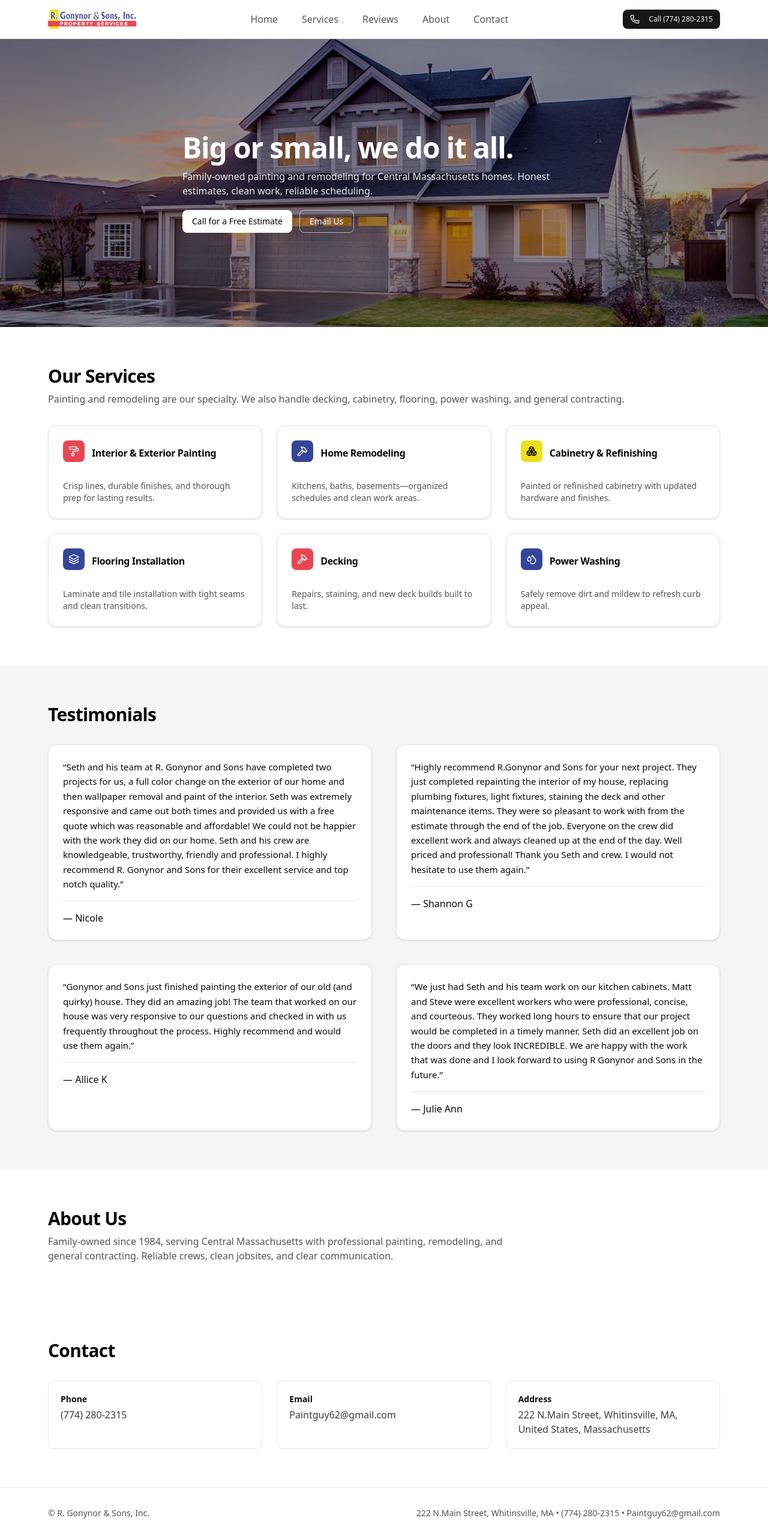
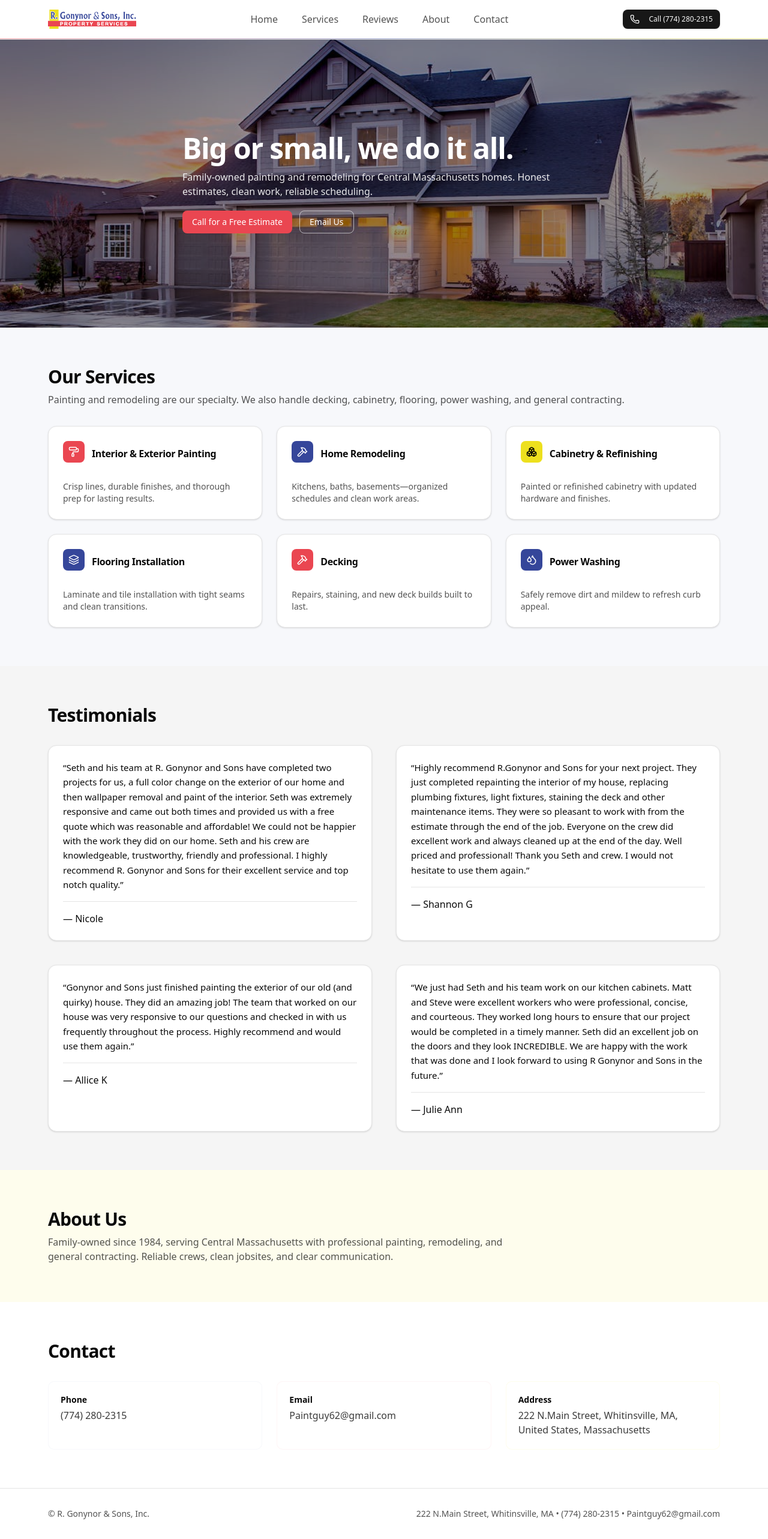
Before and after one commit to JCWoodworker/rgs-property-service, a React (Vite) app: page / in a window 1280 px wide. Shown: the whole page at 60% size. Built offline with nearby package versions, Linux system fonts and the light colour scheme; what @radix-ui/themes would draw is missing.

Commit message:
added more branded coloring

```diff
--- a/src/App.tsx
+++ b/src/App.tsx
@@ -30,6 +30,10 @@ import {
 const BRAND_RED = "#ea4651"
 const BRAND_BLUE = "#35469a"
 const BRAND_YELLOW = "#ede01e"
+// Subtle tints
+const TINT_BLUE = "rgba(53, 70, 154, 0.04)"
+const TINT_RED = "rgba(234, 70, 81, 0.05)"
+const TINT_YELLOW = "rgba(237, 224, 30, 0.08)"
 
 function serviceStyleFor(id?: string): React.CSSProperties {
 	switch (id) {
@@ -142,6 +146,14 @@ function Layout({ children }: { children: React.ReactNode }) {
 						</a>
 					</Button>
 				</div>
+				{/* Subtle brand gradient bar */}
+				<div
+					className="h-px w-full"
+					style={{
+						background: `linear-gradient(90deg, ${BRAND_RED}, ${BRAND_BLUE}, ${BRAND_YELLOW})`,
+						opacity: 0.5,
+					}}
+				/>
 			</header>
 			<main className="flex-1">{children}</main>
 			<footer className="border-t">
@@ -181,13 +193,14 @@ function HomePage() {
 						<div className="mt-5 flex gap-3">
 							<a
 								href="tel:+17742802315"
-								className="inline-flex items-center rounded-md bg-white text-black px-4 py-2 text-sm font-medium"
+								className="inline-flex items-center rounded-md text-white px-4 py-2 text-sm font-medium hover:opacity-90"
+								style={{ backgroundColor: BRAND_RED }}
 							>
 								Call for a Free Estimate
 							</a>
 							<a
 								href="mailto:Paintguy62@gmail.com"
-								className="inline-flex items-center rounded-md border border-white/60 text-white px-4 py-2 text-sm font-medium"
+								className="inline-flex items-center rounded-md border text-white px-4 py-2 text-sm font-medium border-white/60 hover:bg-white/10"
 							>
 								Email Us
 							</a>
@@ -196,7 +209,11 @@ function HomePage() {
 				</div>
 			</section>
 
-			<section id="services" className="py-16">
+			<section
+				id="services"
+				className="py-16"
+				style={{ backgroundColor: TINT_BLUE }}
+			>
 				<div className="mx-auto max-w-6xl px-4">
 					<h2 className="text-2xl md:text-3xl font-semibold tracking-tight">
 						Our Services
@@ -231,7 +248,11 @@ function HomePage() {
 				</div>
 			</section>
 
-			<section id="about" className="py-16">
+			<section
+				id="about"
+				className="py-16"
+				style={{ backgroundColor: TINT_YELLOW }}
+			>
 				<div className="mx-auto max-w-6xl px-4">
 					<h2 className="text-2xl md:text-3xl font-semibold tracking-tight">
 						About Us
@@ -254,15 +275,18 @@ function HomePage() {
 							label="Phone"
 							value="(774) 280-2315"
 							href="tel:+17742802315"
+							tint={TINT_BLUE}
 						/>
 						<ContactCard
 							label="Email"
 							value="Paintguy62@gmail.com"
 							href="mailto:Paintguy62@gmail.com"
+							tint={TINT_RED}
 						/>
 						<ContactCard
 							label="Address"
 							value="222 N.Main Street, Whitinsville, MA, United States, Massachusetts"
+							tint={TINT_YELLOW}
 						/>
 					</div>
 				</div>
@@ -339,16 +363,22 @@ function ContactCard({
 	label,
 	value,
 	href,
+	tint,
 }: {
 	label: string
 	value: string
 	href?: string
+	tint?: string
 }) {
+	const style: React.CSSProperties | undefined = tint
+		? { borderColor: tint }
+		: undefined
 	if (href) {
 		return (
 			<a
 				className="rounded-lg border p-5 bg-card text-card-foreground"
 				href={href}
+				style={style}
 			>
 				<div className="text-sm font-semibold">{label}</div>
 				<div className="mt-1 text-foreground/80">{value}</div>
@@ -356,7 +386,10 @@ function ContactCard({
 		)
 	}
 	return (
-		<div className="rounded-lg border p-5 bg-card text-card-foreground">
+		<div
+			className="rounded-lg border p-5 bg-card text-card-foreground"
+			style={style}
+		>
 			<div className="text-sm font-semibold">{label}</div>
 			<div className="mt-1 text-foreground/80">{value}</div>
 		</div>
```
